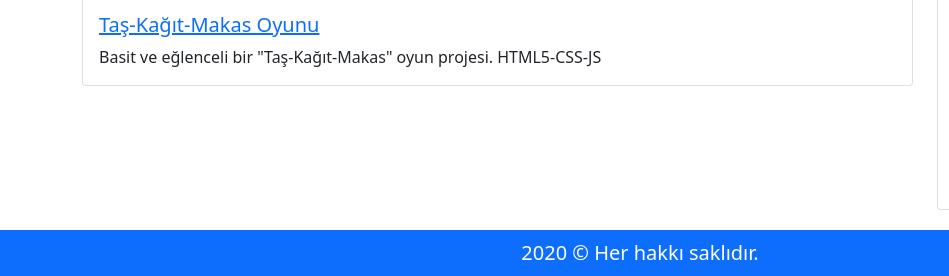
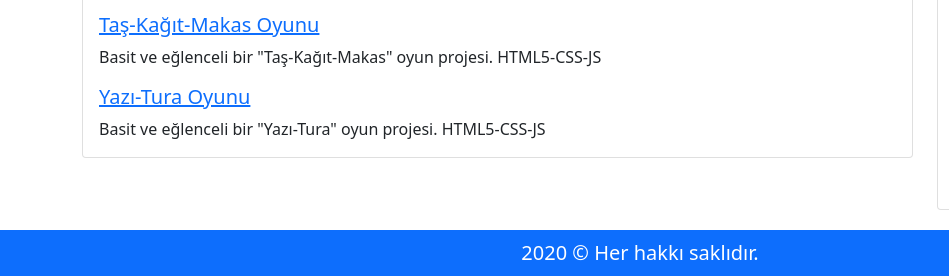
Before and after one commit to ibrahimselcuk034/myweb_resume, a plain HTML site: page portfolyo.html in a window 1280 px wide. Shown: the part 1740-2016 px from the top of the page, 0-949 px from the left. Drawn offline with nearby package versions, Linux system fonts and the light colour scheme.

Commit message:
Added simple coin-toss game fun projects link.

```diff
--- a/portfolyo.html
+++ b/portfolyo.html
@@ -95,6 +95,8 @@
               <p class="card-text">Yapılacaklar Listesi -anlık mod- HTML5-CSS-JS</p>
               <h5 class="card-title"><a href="https://isabey34.github.io/rock_paper_scissors/">Taş-Kağıt-Makas Oyunu</a></h5>
               <p class="card-text">Basit ve eğlenceli bir "Taş-Kağıt-Makas" oyun projesi. HTML5-CSS-JS</p>
+              <h5 class="card-title"><a href="https://isabey34.github.io/coin_toss/">Yazı-Tura Oyunu</a></h5>
+              <p class="card-text">Basit ve eğlenceli bir "Yazı-Tura" oyun projesi. HTML5-CSS-JS</p>
             </div>
           </div>
         </section>
```
Also changed, not shown: portfolio.html (+2 -0 lines).
